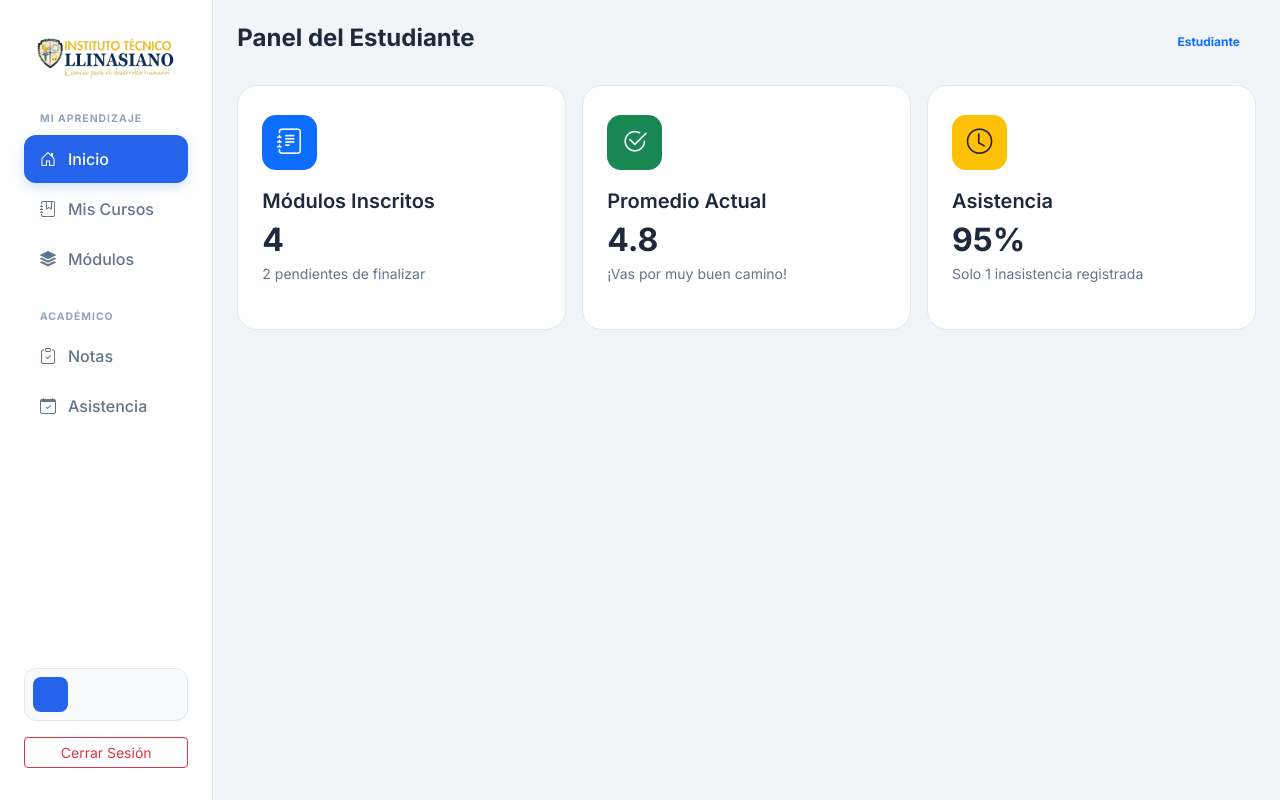
After one commit to ADPS7/Myproject-Sena, a Flask app: template backend/templates/view/estudiante/menuEstudiante.html in a window 1280 px wide. The commit adds this page. Run offline with Flask 3, Linux system fonts and the light colour scheme; the template is opened without the code that fills it, so the values that code supplies are empty.

Commit message:
vista usuario web hecha
-La vista esta dividida en dos archivos para mejorar la capacidad de personalizacion
-Se corrigio el boton logout en menu movil
-Se corrigio problema de cursos profesores de paso

```diff
--- a/backend/main.py
+++ b/backend/main.py
@@ -137,7 +137,7 @@ def dashboard():
         return render_template('view/profesor/menuProfesor.html', user=user)
 
     else:
-        return render_template('view/estudiante/inicioEstudiante.html', user=user)
+        return render_template('view/estudiante/menuEstudiante.html', user=user)
 
 @app.route('/asistencias/<int:id_usuario>', methods=['GET'])
 def get_asistencias(id_usuario):
--- a/backend/static/backend/javascripts/cursosProfesor.js
+++ b/backend/static/backend/javascripts/cursosProfesor.js
@@ -12,7 +12,8 @@ async function cargarCursosProfesor() {
     try {
 
         // ID DEL PROFESOR
-        const idProfesor = 13;
+        const idProfesor = window.USER_ID;
+
 
         const response = await fetch(`/cursos/profesor/${idProfesor}`);
         datosCursos = await response.json();
--- a/backend/templates/view/estudiante/inicioEstudiante.html
+++ b/backend/templates/view/estudiante/inicioEstudiante.html
@@ -1,62 +1,6 @@
-<!DOCTYPE html>
-<html lang="es">
-<head>
-    <meta charset="UTF-8">
-    <meta name="viewport" content="width=device-width, initial-scale=1.0">
-    <title>Panel Estudiante - Edullinas</title>
-    <link href="https://cdn.jsdelivr.net/npm/bootstrap@5.3.0/dist/css/bootstrap.min.css" rel="stylesheet">
-    <link href="https://fonts.googleapis.com/css2?family=Inter:wght@300;400;500;600;700&display=swap" rel="stylesheet">
-    <link rel="stylesheet" href="https://cdn.jsdelivr.net/npm/bootstrap-icons@1.11.1/font/bootstrap-icons.css">
-    <link rel="stylesheet" href="{{ url_for('static', filename='frontend/style/inicioestudiante.css') }}">
-</head>
-<body>
+<!-- view/estudiante/inicioEstudianteContent.html -->
 
-    <!-- Navbar Móvil -->
-    <nav class="navbar navbar-dark bg-primary d-md-none fixed-top shadow-sm">
-        <div class="container-fluid">
-            <span class="navbar-brand fw-bold">Edullinas</span>
-            <button class="navbar-toggler border-0" type="button" data-bs-toggle="offcanvas" data-bs-target="#mobileMenu">
-                <i class="bi bi-list fs-2"></i>
-            </button>
-        </div>
-    </nav>
-
-    <div class="container-fluid">
-        <div class="row">
-
-            <!-- SIDEBAR ESCRITORIO -->
-            <nav class="col-md-3 col-lg-2 sidebar d-none d-md-flex flex-column">
-                <div class="sidebar-header text-center mb-4">
-                    <img src="{{ url_for('static', filename='frontend/images/instituto-removebg-preview.png') }}"
-                         class="img-fluid logo-img" alt="Edullinas">
-                </div>
-
-                <div class="nav flex-column flex-grow-1 px-2">
-                    <small class="menu-label">MI APRENDIZAJE</small>
-                    <a href="#" class="nav-link-item active"><i class="bi bi-house-door"></i> Inicio</a>
-                    <a href="#" class="nav-link-item"><i class="bi bi-journal-bookmark"></i> Cursos</a>
-                    <a href="#" class="nav-link-item"><i class="bi bi-stack"></i> Módulos</a>
-
-
-                    <a href="#" class="nav-link-item"><i class="bi bi-clipboard-check"></i> Notas</a>
-                    <a href="#" class="nav-link-item"><i class="bi bi-calendar-check"></i> Asistencia</a>
-                </div>
-
-                <div class="sidebar-footer mt-auto pt-3 px-2">
-                    <div class="user-pill mb-3">
-                        <div class="avatar">{{ user.nombres[0] }}</div>
-                        <div class="overflow-hidden">
-                            <p class="mb-0 fw-bold small text-truncate">{{ user.nombres }}</p>
-                            <span class="text-muted small">{{ user.rol }}</span>
-                        </div>
-                    </div>
-                    <a href="/logout" class="btn btn-sm btn-outline-danger w-100">Cerrar Sesión</a>
-                </div>
-            </nav>
-
-            <!-- CONTENIDO PRINCIPAL -->
-            <main class="col-12 col-md-9 col-lg-10 main-content">
-                <header class="d-flex justify-content-between align-items-center mb-4 mt-2 mt-md-0">
+<header class="d-flex justify-content-between align-items-center mb-4">
     <h2 class="fw-bold h4">Panel del Estudiante</h2>
     <span class="badge rounded-pill bg-primary-soft text-primary px-3 py-2">Estudiante</span>
 </header>
@@ -94,35 +38,3 @@
         </div>
     </div>
 </div>
-
-                <!-- Sección adicional -->
-                <div class="bg-white rounded-4 shadow-sm p-4">
-                    <h6 class="fw-bold mb-3">Próximos Módulos</h6>
-                    <p class="text-muted small mb-0">Aquí podrás mostrar tus próximos contenidos y actividades pendientes.</p>
-                </div>
-            </main>
-        </div>
-    </div>
-
-    <!-- Offcanvas Menú Móvil -->
-    <div class="offcanvas offcanvas-start d-md-none" tabindex="-1" id="mobileMenu" style="width: 280px;">
-        <div class="offcanvas-header border-bottom">
-            <h5 class="offcanvas-title fw-bold text-primary">Edullinas</h5>
-            <button type="button" class="btn-close" data-bs-dismiss="offcanvas"></button>
-        </div>
-        <div class="offcanvas-body">
-            <div class="nav flex-column">
-                <a href="#" class="nav-link-item active"><i class="bi bi-house-door"></i> Inicio</a>
-                <a href="#" class="nav-link-item"><i class="bi bi-journal-bookmark"></i> Mis Cursos</a>
-                <a href="#" class="nav-link-item"><i class="bi bi-stack"></i> Módulos</a>
-                <a href="#" class="nav-link-item"><i class="bi bi-clipboard-check"></i> Notas</a>
-                <a href="#" class="nav-link-item"><i class="bi bi-calendar-check"></i> Asistencia</a>
-                <hr>
-                <a href="/logout" class="nav-link-item text-danger"><i class="bi bi-box-arrow-right"></i> Salir</a>
-            </div>
-        </div>
-    </div>
-
-    <script src="https://cdn.jsdelivr.net/npm/bootstrap@5.3.0/dist/js/bootstrap.bundle.min.js"></script>
-</body>
-</html>
--- /dev/null
+++ b/backend/templates/view/estudiante/menuEstudiante.html
@@ -0,0 +1,100 @@
+<!DOCTYPE html>
+<html lang="es">
+<head>
+    <meta charset="UTF-8">
+    <meta name="viewport" content="width=device-width, initial-scale=1.0">
+    <title>Estudiante - Edullinas</title>
+    <link href="https://cdn.jsdelivr.net/npm/bootstrap@5.3.0/dist/css/bootstrap.min.css" rel="stylesheet">
+    <link href="https://fonts.googleapis.com/css2?family=Inter:wght@300;400;500;600;700&display=swap" rel="stylesheet">
+    <link rel="stylesheet" href="https://cdn.jsdelivr.net/npm/bootstrap-icons@1.11.1/font/bootstrap-icons.css">
+    <link rel="stylesheet" href="{{ url_for('static', filename='frontend/style/inicioestudiante.css') }}">
+</head>
+<body>
+
+    <!-- Navbar Móvil -->
+    <nav class="navbar navbar-dark bg-primary d-md-none fixed-top shadow-sm">
+        <div class="container-fluid">
+            <span class="navbar-brand fw-bold">Edullinas</span>
+            <button class="navbar-toggler border-0" type="button" data-bs-toggle="offcanvas" data-bs-target="#mobileMenu">
+                <i class="bi bi-list fs-2"></i>
+            </button>
+        </div>
+    </nav>
+
+    <!-- OFFCANVAS MENÚ MÓVIL -->
+    <div class="offcanvas offcanvas-start d-md-none" tabindex="-1" id="mobileMenu" style="width: 280px;">
+        <div class="offcanvas-header border-bottom">
+            <h5 class="offcanvas-title fw-bold text-primary">Edullinas</h5>
+            <button type="button" class="btn-close" data-bs-dismiss="offcanvas"></button>
+        </div>
+        <div class="offcanvas-body">
+            <div class="nav flex-column">
+                <a onclick="mostrarvistaInicioEstudiante()" class="nav-link-item active" data-bs-dismiss="offcanvas">
+                    <i class="bi bi-house-door"></i> Inicio
+                </a>
+                <a onclick="mostrarvistaCursosEstudiante()" class="nav-link-item" data-bs-dismiss="offcanvas">
+                    <i class="bi bi-journal-bookmark"></i> Mis Cursos
+                </a>
+                <a onclick="mostrarvistaModulosEstudiante()" class="nav-link-item" data-bs-dismiss="offcanvas">
+                    <i class="bi bi-stack"></i> Módulos
+                </a>
+                <a onclick="mostrarvistaNotasEstudiante()" class="nav-link-item" data-bs-dismiss="offcanvas">
+                    <i class="bi bi-clipboard-check"></i> Notas
+                </a>
+                <a onclick="mostrarvistaAsistenciaEstudiante()" class="nav-link-item" data-bs-dismiss="offcanvas">
+                    <i class="bi bi-calendar-check"></i> Asistencia
+                </a>
+                <hr>
+                <a href="/logout" class="btn btn-sm btn-outline-danger w-100">Cerrar Sesión</a>
+            </div>
+        </div>
+    </div>
+
+    <div class="container-fluid">
+        <div class="row">
+
+            <!-- SIDEBAR ESCRITORIO -->
+            <nav class="col-md-3 col-lg-2 sidebar d-none d-md-flex flex-column">
+                <div class="sidebar-header text-center mb-4">
+                    <img src="{{ url_for('static', filename='frontend/images/instituto-removebg-preview.png') }}"
+                         class="img-fluid logo-img" alt="Edullinas">
+                </div>
+
+                <div class="nav flex-column flex-grow-1 px-2">
+                    <small class="menu-label">MI APRENDIZAJE</small>
+                    <a onclick="mostrarvistaInicioEstudiante()" class="nav-link-item active"><i class="bi bi-house-door"></i> Inicio</a>
+                    <a onclick="mostrarvistaCursosEstudiante()" class="nav-link-item"><i class="bi bi-journal-bookmark"></i> Mis Cursos</a>
+                    <a onclick="mostrarvistaModulosEstudiante()" class="nav-link-item"><i class="bi bi-stack"></i> Módulos</a>
+
+                    <small class="menu-label mt-4">ACADÉMICO</small>
+                    <a onclick="mostrarvistaNotasEstudiante()" class="nav-link-item"><i class="bi bi-clipboard-check"></i> Notas</a>
+                    <a onclick="mostrarvistaAsistenciaEstudiante()" class="nav-link-item"><i class="bi bi-calendar-check"></i> Asistencia</a>
+                </div>
+
+                <div class="sidebar-footer mt-auto pt-3 px-2">
+                    <div class="user-pill mb-3">
+                        <div class="avatar">{{ user.nombres[0] }}</div>
+                        <div class="overflow-hidden">
+                            <p class="mb-0 fw-bold small text-truncate">{{ user.nombres }}</p>
+                            <span class="text-muted small">{{ user.rol }}</span>
+                        </div>
+                    </div>
+                    <a href="/logout" class="btn btn-sm btn-outline-danger w-100">Cerrar Sesión</a>
+                </div>
+            </nav>
+
+            <!-- CONTENIDO PRINCIPAL -->
+            <main class="col-12 col-md-9 col-lg-10 main-content p-4">
+                <div id="mostrarInicioEstudiante">
+                    {% include "view/estudiante/inicioEstudiante.html" %}
+                </div>
+                <!-- Aquí irán las otras vistas cuando las crees -->
+                <!-- <div id="mostrarCursosEstudiante" style="display: none;"> ... </div> -->
+            </main>
+        </div>
+    </div>
+
+    <script src="https://cdn.jsdelivr.net/npm/bootstrap@5.3.0/dist/js/bootstrap.bundle.min.js"></script>
+    <script src="{{ url_for('static', filename='backend/javascripts/menuEstudiante.js') }}"></script>
+</body>
+</html>
```
Lines whose indentation alone changed are shown as unchanged.
